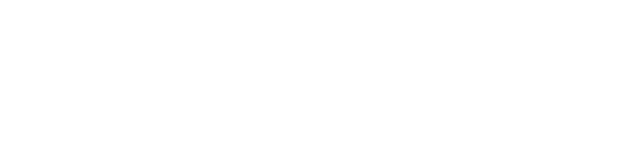
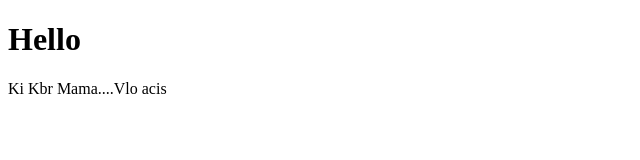
Before and after one commit to Abhamid3311/second-repo, a plain HTML site: page index.html in a window 1280 px wide. Shown: the whole page, without its empty margins (0-640 px from the left). Drawn offline with Linux system fonts and the light colour scheme.

Commit message:
add header

```diff
--- a/index.html
+++ b/index.html
@@ -7,6 +7,9 @@
     <title>2nd repo </title>
 </head>
 <body>
+    <h1>Hello</h1>
+
+    <p>Ki Kbr Mama....Vlo acis</p>
 
 </body>
 </html>
```
